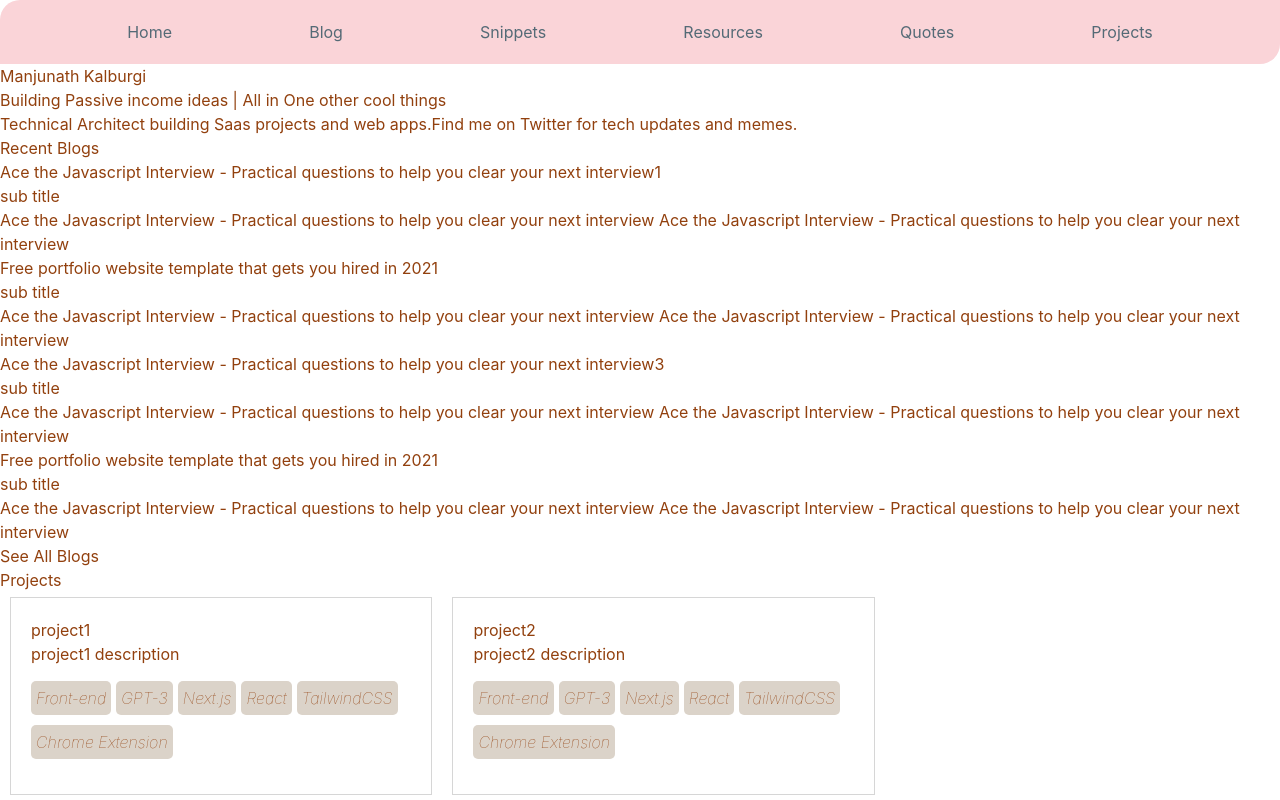
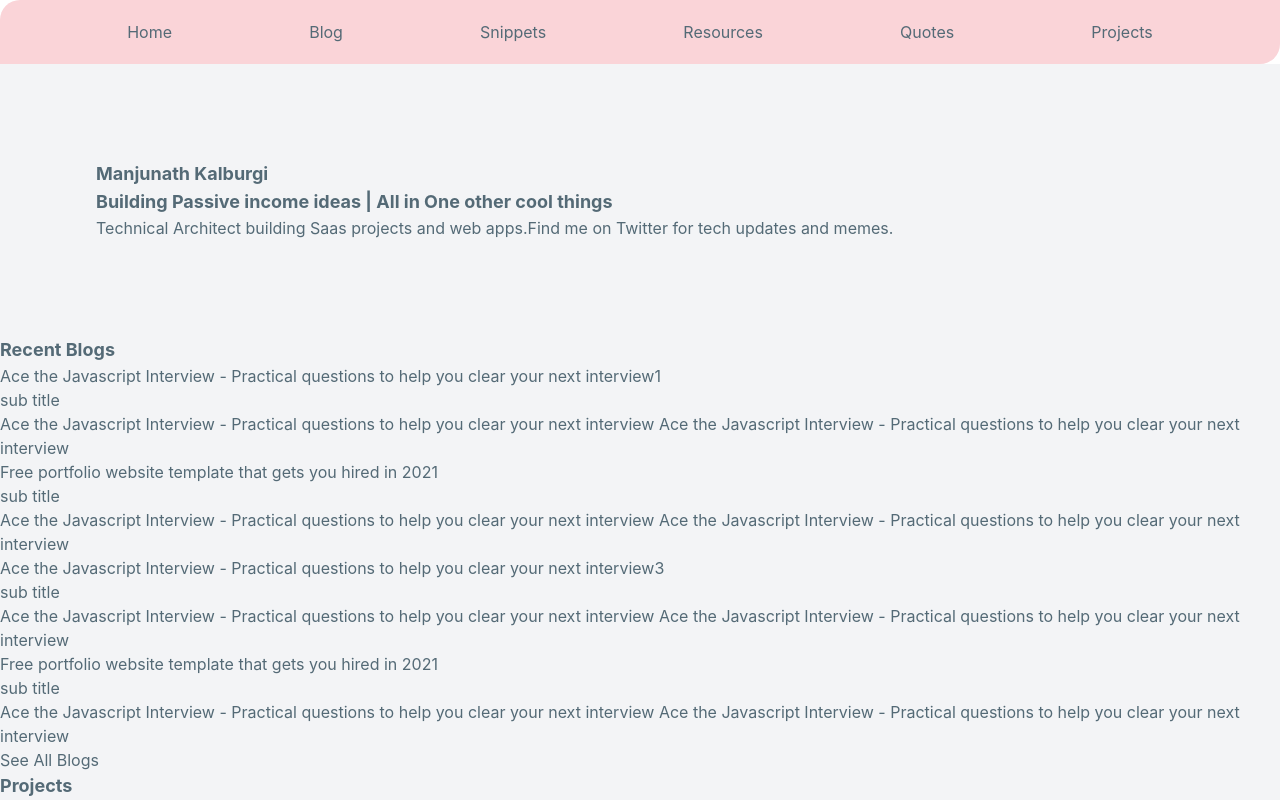
Before and after one commit to kalburgimanjunath/stackblitz-resume, a Next.js app: page / in a window 1280 px wide. Shown: the top 800 px of the page. Built offline with nearby package versions, Linux system fonts and the light colour scheme.

Commit message:
4 files modified

```diff
--- a/components/Hero.js
+++ b/components/Hero.js
@@ -1,8 +1,8 @@
 export default function Hero({ data }) {
   console.log(data);
   return (
-    <div>
-      <h4>Manjunath Kalburgi</h4>
+    <div className="p-24">
+      <h4 className="text-lg">Manjunath Kalburgi</h4>
       <h5>Building Passive income ideas | All in One other cool things</h5>
       <p>
         {data && data.bio ? data.bio : ''}Find me on Twitter for tech updates
--- a/components/Navbar.js
+++ b/components/Navbar.js
@@ -3,7 +3,7 @@ import Link from 'next/link';
 
 export default function Navbar() {
   return (
-    <div className="navbar">
+    <div className="navbar container">
       <ul>
         <li>
           <Link href="/">Home</Link>
--- a/pages/index.js
+++ b/pages/index.js
@@ -7,7 +7,7 @@ import Projects from '../components/Projects';
 import Link from 'next/link';
 export default function Home() {
   return (
-    <div className={(styles.container, 'container mx-auto text-amber-800')}>
+    <div className={(styles.container, 'container mx-auto bg-gray-100')}>
       <Hero data={MYDATA[0]} />
       <POST items={POSTS} title="Recent Blogs" />
       <div>
--- a/styles/globals.css
+++ b/styles/globals.css
@@ -20,3 +20,20 @@ a {
 * {
   box-sizing: border-box;
 }
+@layer base {
+  h1 {
+    @apply font-bold text-2xl;
+  }
+  h2 {
+    @apply font-bold text-xl;
+  }
+  h3 {
+    @apply font-bold text-lg;
+  }
+  h4 {
+    @apply font-bold text-lg;
+  }
+  h5 {
+    @apply font-bold text-lg;
+  }
+}
```
